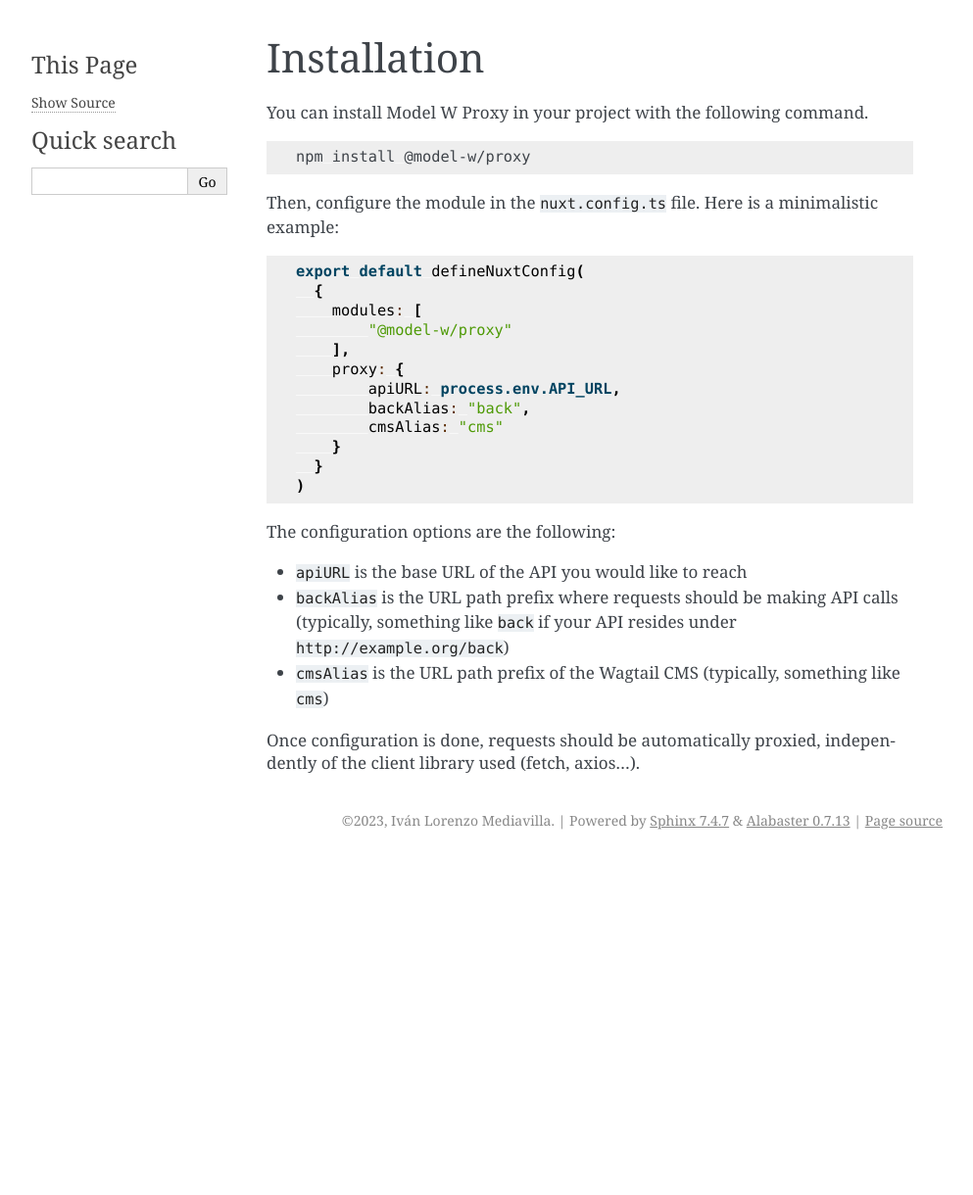
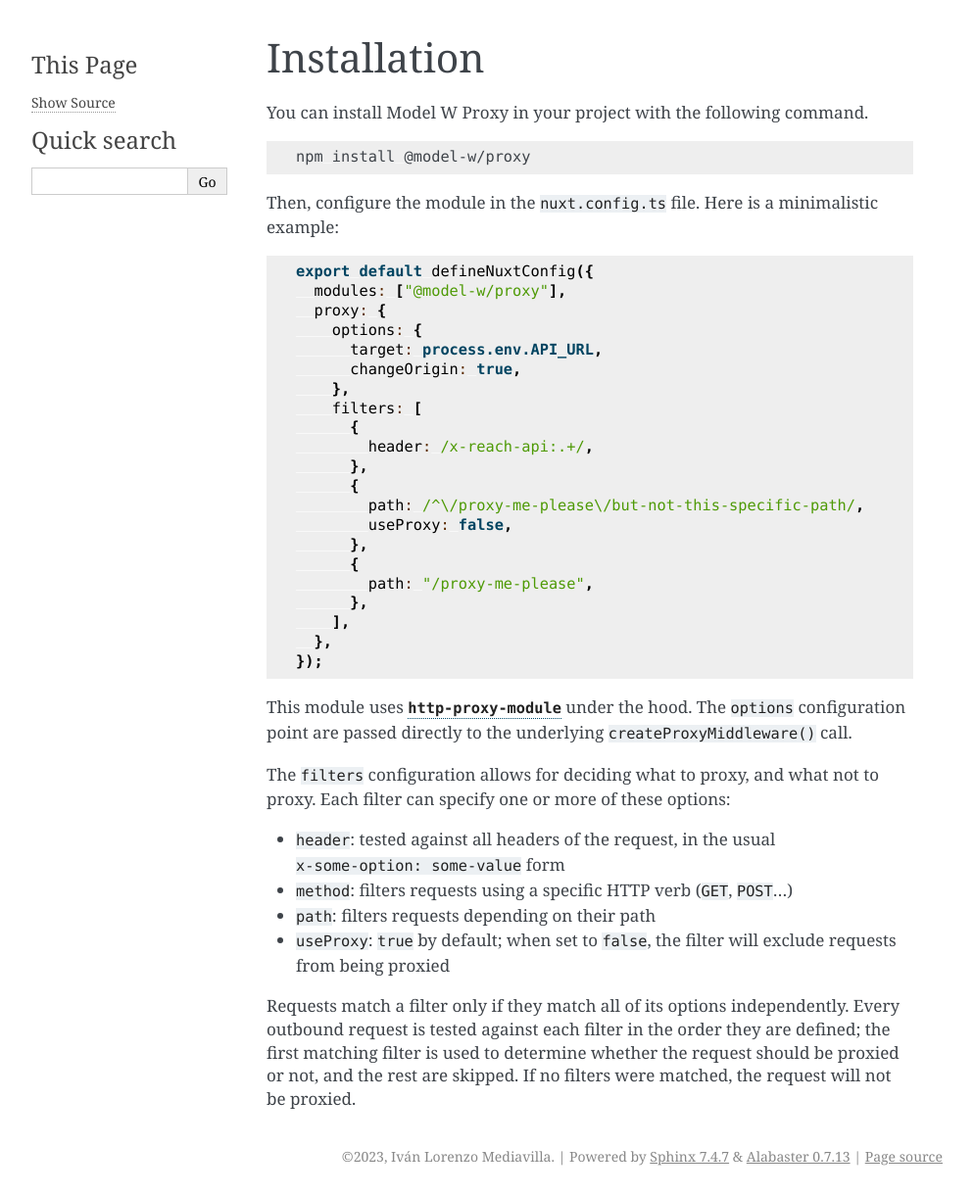
Before and after one commit to ModelW/proxy-ts, a Sphinx documentation site: the page built from doc/source/installation.md, in a window 1280 px wide. Shown: the whole page at 98% size, without its empty margins (148-1141 px from the left). Built offline with Sphinx 7.4.7, drawn with Linux system fonts in a browser that asks for light colours; before the commit the page ends 900 px from its top, so only the background shows below that.

Commit message:
Allow for generic, fine-tuned proxying decisions

````diff
--- a/doc/source/installation.md
+++ b/doc/source/installation.md
@@ -10,23 +10,39 @@
 Here is a minimalistic example:
 
 ```typescript
-export default defineNuxtConfig(
-  {
-    modules: [
-        "@model-w/proxy"
+export default defineNuxtConfig({
+  modules: ["@model-w/proxy"],
+  proxy: {
+    options: {
+      target: process.env.API_URL,
+      changeOrigin: true,
+    },
+    filters: [
+      {
+        header: /x-reach-api:.+/,
+      },
+      {
+        path: /^\/proxy-me-please\/but-not-this-specific-path/,
+        useProxy: false,
+      },
+      {
+        path: "/proxy-me-please",
+      },
     ],
-    proxy: {
-        apiURL: process.env.API_URL,
-        backAlias: "back",
-        cmsAlias: "cms"
-    }
-  }
-)
+  },
+});
 ```
 
-The configuration options are the following:
-- `apiURL` is the base URL of the API you would like to reach
-- `backAlias` is the URL path prefix where requests should be making API calls (typically, something like `back` if your API resides under `http://example.org/back`)
-- `cmsAlias` is the URL path prefix of the Wagtail CMS (typically, something like `cms`)
+This module uses [`http-proxy-module`](https://github.com/chimurai/http-proxy-middleware/) under the hood.
+The `options` configuration point are passed directly to the underlying `createProxyMiddleware()` call.
 
-Once configuration is done, requests should be automatically proxied, independently of the client library used (fetch, axios...).
+The `filters` configuration allows for deciding what to proxy, and what not to proxy.
+Each filter can specify one or more of these options:
+- `header`: tested against all headers of the request, in the usual `x-some-option: some-value` form
+- `method`: filters requests using a specific HTTP verb (`GET`, `POST`...)
+- `path`: filters requests depending on their path
+- `useProxy`: `true` by default; when set to `false`, the filter will exclude requests from being proxied
+
+Requests match a filter only if they match all of its options independently.
+Every outbound request is tested against each filter in the order they are defined; the first matching filter is used to determine whether the request should be proxied or not, and the rest are skipped.
+If no filters were matched, the request will not be proxied.
````
Also changed, not shown: 3 other files.
